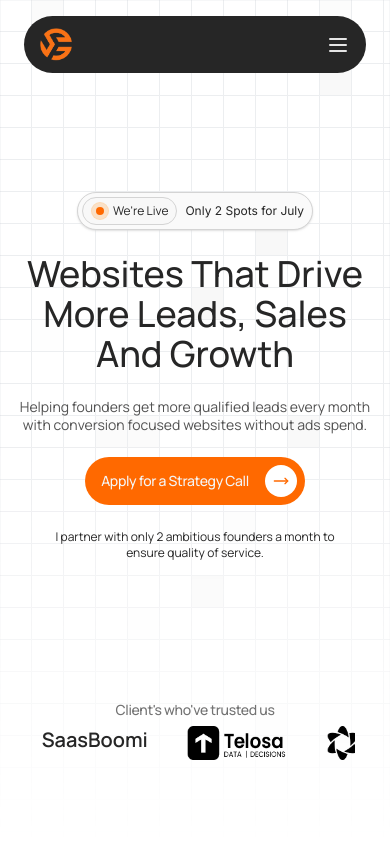
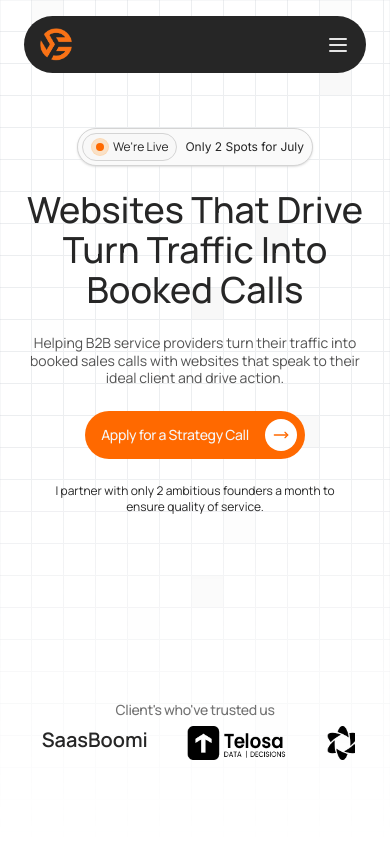
Before and after one commit to Arin7712/arin-portfolio, a Next.js app: page / in a window 390 px wide. Shown: the top 844 px of the page. Built offline with nearby package versions, Linux system fonts and the light colour scheme.

Commit message:
updated offer

```diff
--- a/app/layout.tsx
+++ b/app/layout.tsx
@@ -8,7 +8,7 @@ const font = Manrope({weight: ['400', '500', '600', '700'], subsets: ['latin']})
 
 export const metadata: Metadata = {
   title: "Scale Site",
-  description: "Helping founders get consistent leads every month with conversion focused websites, without ads spend.",
+  description: "Helping B2B service providers turn their traffic into booked sales calls with websites that speak to their ideal client and drive action.",
 };
 
 export default function RootLayout({
--- a/components/Portfolio.tsx
+++ b/components/Portfolio.tsx
@@ -34,14 +34,14 @@ const portfolio = [
     title: "Software",
     name: "Quantumflux",
     description: "A conversion-focused website that drives leads and growth.",
-    link: "https://saasboomi.vercel.app/",
+    link: "https://quantumflux.in/",
   },
   {
     image: "/project2.png",
     title: "Sales",
     name: "Scooter AI",
     description: "We redesigned their website to secure a funding round.",
-    link: "https://saasboomi.vercel.app/",
+    link: "https://www.thescooter.ai/",
   },
   {
     image: "/project4.png",
--- a/components/Testimonials.tsx
+++ b/components/Testimonials.tsx
@@ -22,7 +22,7 @@ const testimonials = [
   },
   {
     name: "Ritesh Raut",
-    tag: "Our Conversions Doubled in 2 Weeks",
+    tag: "Our Conversions Doubled in just 2 Weeks",
     image: "/t1.png",
     title: "Founder",
     company: "Quantumflux",
@@ -93,7 +93,7 @@ const Testimonials = () => {
               whileInView="visible"
               viewport={{ once: true, amount: 0.3 }}
               variants={cardVariants}
-              className="bg-neutral-100 space-y-6 border-[1px] border-neutral-300 p-6 rounded-xl md:w-sm"
+              className="bg-neutral-100 space-y-6 h-full flex flex-col justify-between border-[1px] border-neutral-300 p-6 rounded-xl md:w-sm"
             >
               <div className="space-y-2">
                 <h1 className="text-xl tracking-tight font-medium">
--- a/components/hero.tsx
+++ b/components/hero.tsx
@@ -30,7 +30,7 @@ const fadeInUp = {
 
 const Hero = () => {
   return (
-    <div className="md:h-[98vh] h-[100vh] relative md:pt-0 pt-[12rem] flex flex-col md:justify-center items-center md:px-[6rem] px-4 text-neutral-800">
+    <div className="md:h-[98vh] h-[100vh] relative md:pt-0 pt-[8rem] flex flex-col md:justify-center items-center md:px-[6rem] px-4 text-neutral-800">
       <AnimatedGridPattern
         numSquares={20}
         maxOpacity={0.1}
@@ -67,15 +67,15 @@ const Hero = () => {
           className="md:text-5xl text-4xl tracking-tightest font-medium"
           variants={fadeInUp}
         >
-          Websites That Drive More Leads, Sales And Growth
+          Websites That Drive Turn Traffic Into Booked Calls
           {" "}
         </motion.h1>
 
         <motion.p
-          className="md:text-[1.1rem] text-sm leading-tight text-neutral-600 max-w-lg"
+          className="md:text-[1rem] text-sm leading-tight text-neutral-600 max-w-xl"
           variants={fadeInUp}
         >
-          Helping founders get more qualified leads every month with conversion focused websites without ads spend.
+        Helping B2B service providers turn their traffic into booked sales calls with websites that speak to their ideal client and drive action.
         </motion.p>
 
         <motion.div
```
